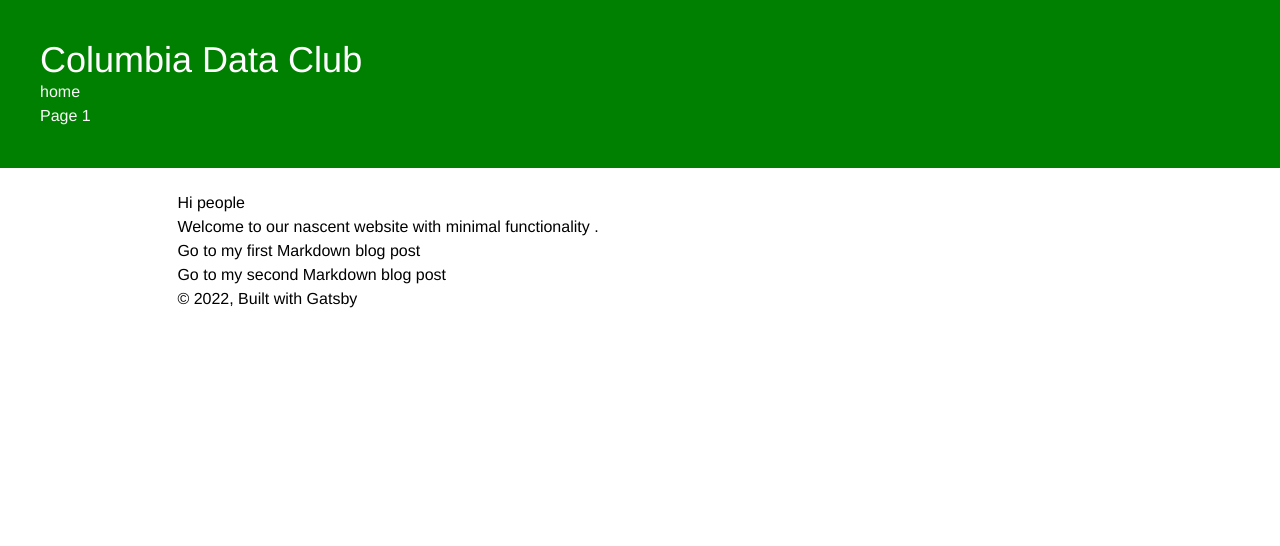
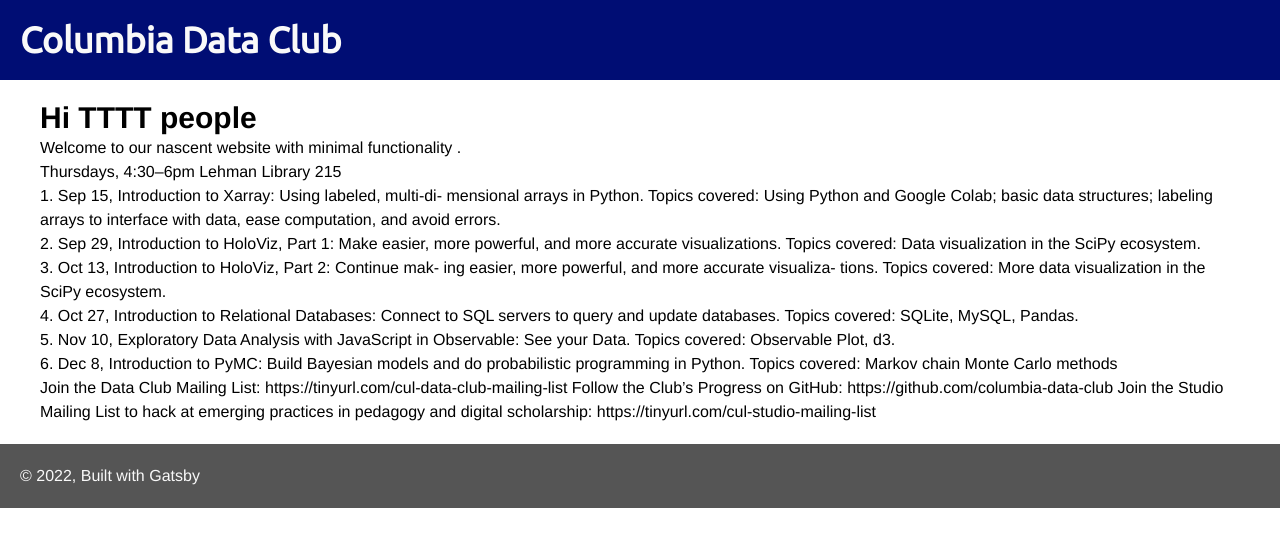
Before and after one commit to muziejus/data-club-website, a Gatsby site: page / in a window 1280 px wide. Built offline with nearby package versions, Linux system fonts and the light colour scheme; Gatsby itself is replaced by a stand-in of ours.

Commit message:
Add text for index page and style header some.

```diff
--- a/package.json
+++ b/package.json
@@ -20,7 +20,6 @@
     "@fontsource/ubuntu-mono": "^4.5.11",
     "@mdx-js/react": "^2.1.3",
     "gatsby": "^4.21.1",
-    "gatsby-omni-font-loader": "^2.0.2",
     "gatsby-plugin-image": "^2.21.0",
     "gatsby-plugin-mdx": "^4.0.0",
     "gatsby-plugin-pnpm": "^1.2.10",
--- a/src/components/header.tsx
+++ b/src/components/header.tsx
@@ -22,35 +22,17 @@
 
   return (
     <header
-      className="text-white p-10"
-      style={{
-        background: `green`,
-        marginBottom: `1.45rem`,
-      }}
+      className="text-white bg-primary p-5"
     >
       <div>
-        <h1 className="text-4xl">
+        <h1 className="text-4xl font-title font-bold">
           <Link
             to="/"
-            style={{
-              color: `white`,
-              textDecoration: `none`,
-            }}
           >
             {title}
           </Link>
         </h1>
       </div>
-      <nav>
-        <ul>
-          {menuLinks.map(({ name, link }) => (
-            <li>
-              <Link to={link}>{name}</Link>
-            </li>
-          )
-          )}
-        </ul>
-      </nav>
     </header>
   )
 }
--- a/src/components/layout.tsx
+++ b/src/components/layout.tsx
@@ -20,21 +20,12 @@
 (
   <>
     <Header />
-    <div
-      style={{
-        margin: `0 auto`,
-        maxWidth: 960,
-        padding: `0px 1.0875rem 1.45rem`,
-        paddingTop: 0,
-      }}
-    >
-      <main>{children}</main>
-      <footer>
-        © {new Date().getFullYear()}, Built with
-        {` `}
-        <a href="https://www.gatsbyjs.com">Gatsby</a>
-      </footer>
-    </div>
+    <main className="py-5 px-10">{children}</main>
+    <footer className="bg-gray text-white p-5">
+      © {new Date().getFullYear()}, Built with
+      {` `}
+      <a href="https://www.gatsbyjs.com">Gatsby</a>
+    </footer>
   </>
 )
 
--- a/src/pages/index.tsx
+++ b/src/pages/index.tsx
@@ -6,13 +6,54 @@
 
 const IndexPage = () => (
   <Layout>
-    <h1>Hi people</h1>
+    <h1 className="text-3xl font-bold">Hi TTTT people</h1>
     <p>Welcome to our nascent website with minimal functionality .</p>
-    <p>
-      <Link to="/blog/my-first-post/">Go to my first Markdown blog post</Link>
-      <br />
-      <Link to="/blog/my-second-post/">Go to my second Markdown blog post</Link>
-    </p>
+
+    <p>Thursdays, 4:30–6pm
+Lehman Library 215
+
+<ul>
+<li>1. Sep 15, Introduction to Xarray: Using labeled, multi-di- mensional arrays in Python.
+Topics covered: Using Python and Google Colab; basic data structures; labeling
+arrays to interface with data, ease computation, and avoid errors.
+</li>
+<li>2. Sep 29, Introduction to HoloViz, Part 1: Make easier,
+more powerful, and more accurate visualizations.
+Topics covered: Data visualization in the SciPy ecosystem.
+</li>
+<li>
+  3. Oct 13, Introduction to HoloViz, Part 2: Continue mak- ing easier, more powerful, and more accurate visualiza- tions.
+  Topics covered: More data visualization in the SciPy ecosystem.
+</li>
+<li>
+  4. Oct 27, Introduction to Relational Databases: Connect
+  to SQL servers to query and update databases.
+  Topics covered: SQLite, MySQL, Pandas.
+
+</li>
+<li>
+  5. Nov 10, Exploratory Data Analysis with JavaScript in
+  Observable: See your Data.
+  Topics covered: Observable Plot, d3.
+</li>
+<li>
+  6. Dec 8, Introduction to PyMC: Build Bayesian models and
+  do probabilistic programming in Python.
+  Topics covered: Markov chain Monte Carlo methods
+</li>
+</ul>
+
+Join the Data Club Mailing List:
+https://tinyurl.com/cul-data-club-mailing-list
+
+Follow the Club’s Progress on GitHub:
+https://github.com/columbia-data-club
+
+Join the Studio Mailing List to hack at emerging
+practices in pedagogy and digital scholarship:
+https://tinyurl.com/cul-studio-mailing-list</p>
+
+
   </Layout>
 )
 
```
Also changed, not shown: gatsby-browser.ts (line endings or trailing spaces), pnpm-lock.yaml.
